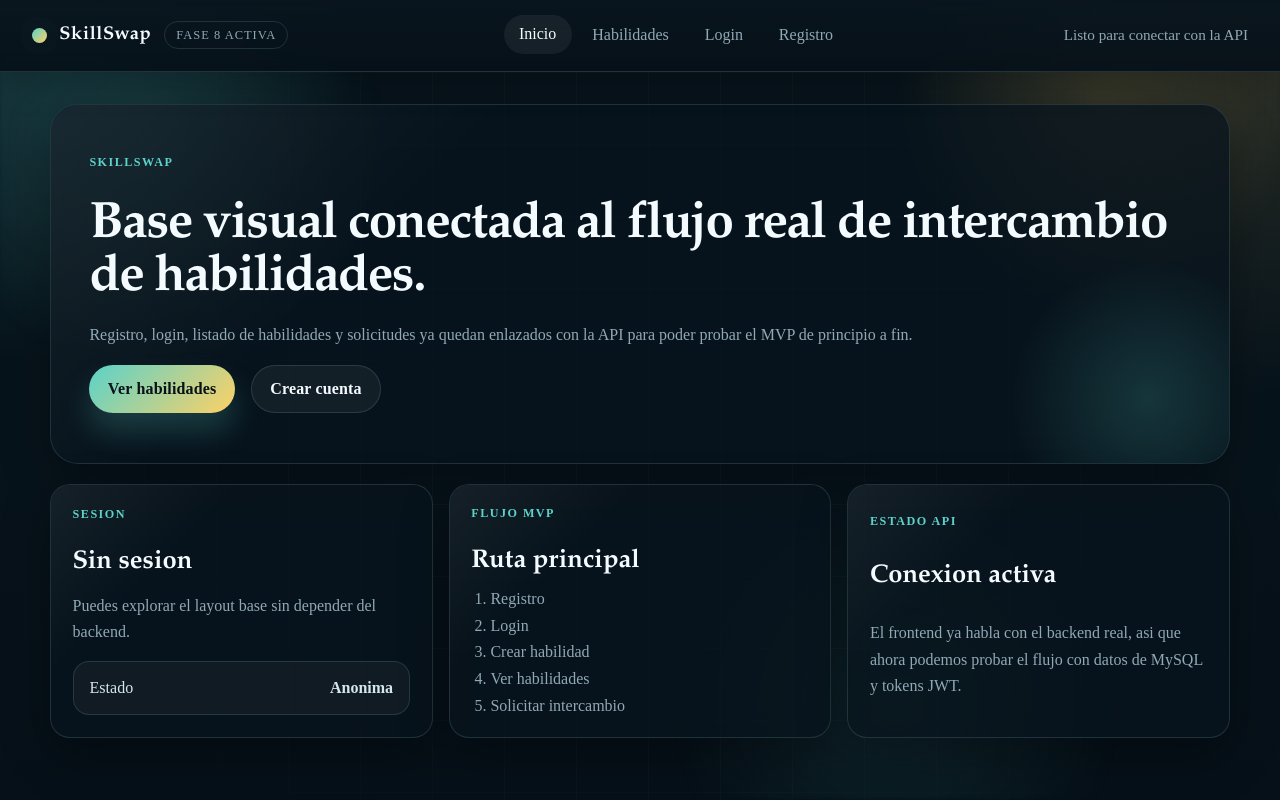
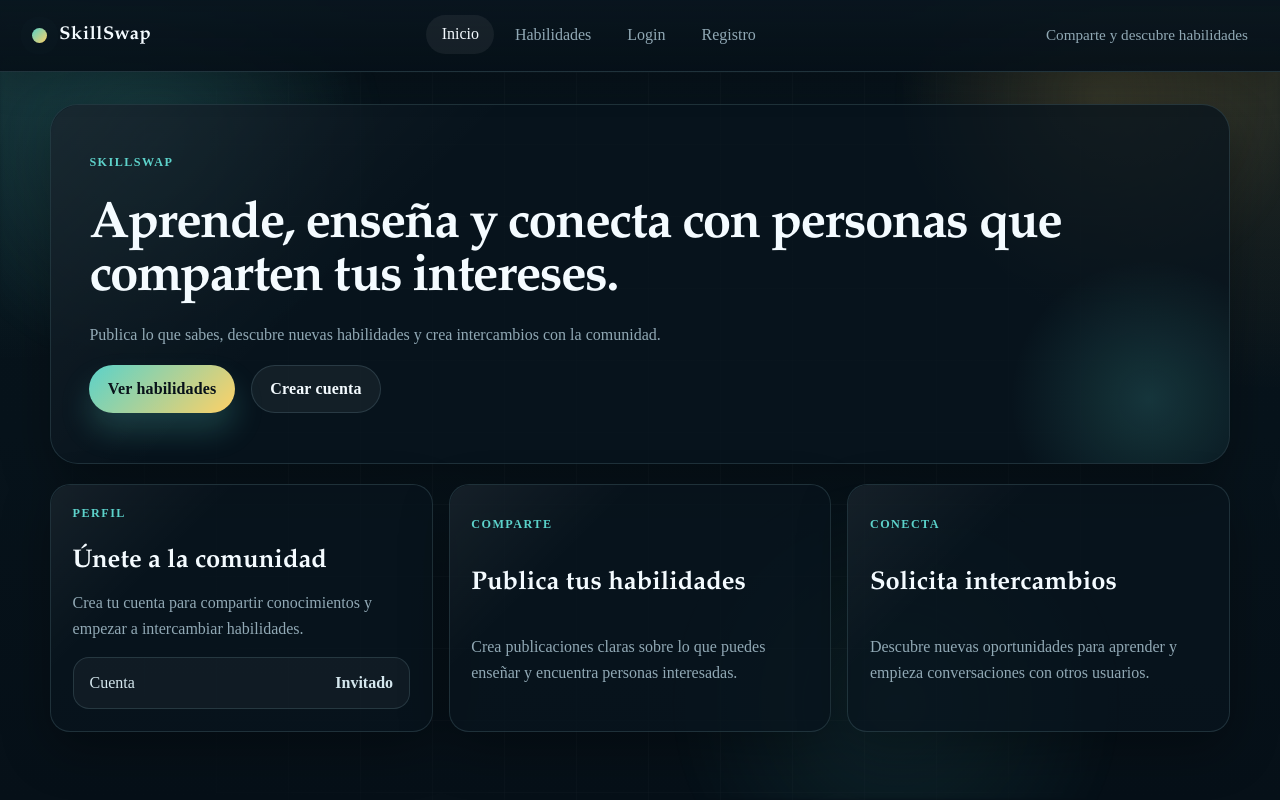
Before and after one commit to Christian-O-dev/SkilSwap-proyect-, a React (Vite) app in the folder frontend/: page / in a window 1280 px wide. Built offline with nearby package versions, Linux system fonts and the light colour scheme.

Commit message:
correccion de errores y mejoras en la interfaz de usuario

```diff
--- a/frontend/src/App.jsx
+++ b/frontend/src/App.jsx
@@ -16,8 +16,8 @@ function App() {
         <main className="app-loading">
           <div className="loading-card">
             <span className="eyebrow">SkillSwap</span>
-            <h1>Cargando experiencia inicial</h1>
-            <p>Preparando la interfaz base y restaurando la sesion local.</p>
+            <h1>Cargando SkillSwap</h1>
+            <p>Preparando tu experiencia.</p>
           </div>
         </main>
       </div>
--- a/frontend/src/components/Navbar.jsx
+++ b/frontend/src/components/Navbar.jsx
@@ -11,7 +11,6 @@ function Navbar() {
           <span className="brand-mark__dot" aria-hidden="true" />
           <span>SkillSwap</span>
         </Link>
-        <span className="brand-tag">fase 8 activa</span>
       </div>
 
       <nav className="topbar__nav" aria-label="Principal">
@@ -54,7 +53,7 @@ function Navbar() {
             </button>
           </>
         ) : (
-          <span className="status-note">Listo para conectar con la API</span>
+          <span className="status-note">Comparte y descubre habilidades</span>
         )}
       </div>
     </header>
--- a/frontend/src/pages/DashboardPage.jsx
+++ b/frontend/src/pages/DashboardPage.jsx
@@ -8,10 +8,9 @@ function DashboardPage() {
     <section className="page dashboard-page">
       <div className="hero-panel hero-panel--wide">
         <span className="eyebrow">SkillSwap</span>
-        <h1>Base visual conectada al flujo real de intercambio de habilidades.</h1>
+        <h1>Aprende, enseña y conecta con personas que comparten tus intereses.</h1>
         <p className="lead">
-          Registro, login, listado de habilidades y solicitudes ya quedan enlazados con la API
-          para poder probar el MVP de principio a fin.
+          Publica lo que sabes, descubre nuevas habilidades y crea intercambios con la comunidad.
         </p>
 
         <div className="action-row">
@@ -32,37 +31,32 @@ function DashboardPage() {
 
       <div className="dashboard-grid">
         <article className="card info-card">
-          <span className="eyebrow">Sesion</span>
-          <h2>{token ? 'Usuario activo' : 'Sin sesion'}</h2>
+          <span className="eyebrow">Perfil</span>
+          <h2>{token ? 'Bienvenido de nuevo' : 'Únete a la comunidad'}</h2>
           <p className="muted">
             {token
-              ? `Hola, ${user?.username ?? 'skillmate'}. Ya puedes navegar por la base de la app.`
-              : 'Puedes explorar el layout base sin depender del backend.'}
+              ? `Hola, ${user?.username ?? 'skillmate'}. Explora habilidades y conecta con nuevas personas.`
+              : 'Crea tu cuenta para compartir conocimientos y empezar a intercambiar habilidades.'}
           </p>
           <div className="key-value">
-            <span>Estado</span>
-            <strong>{token ? 'Activa' : 'Anonima'}</strong>
+            <span>Cuenta</span>
+            <strong>{token ? 'Activa' : 'Invitado'}</strong>
           </div>
         </article>
 
         <article className="card info-card">
-          <span className="eyebrow">Flujo MVP</span>
-          <h2>Ruta principal</h2>
-          <ol className="step-list">
-            <li>Registro</li>
-            <li>Login</li>
-            <li>Crear habilidad</li>
-            <li>Ver habilidades</li>
-            <li>Solicitar intercambio</li>
-          </ol>
+          <span className="eyebrow">Comparte</span>
+          <h2>Publica tus habilidades</h2>
+          <p className="muted">
+            Crea publicaciones claras sobre lo que puedes enseñar y encuentra personas interesadas.
+          </p>
         </article>
 
         <article className="card info-card">
-          <span className="eyebrow">Estado API</span>
-          <h2>Conexion activa</h2>
+          <span className="eyebrow">Conecta</span>
+          <h2>Solicita intercambios</h2>
           <p className="muted">
-            El frontend ya habla con el backend real, asi que ahora podemos probar el flujo con
-            datos de MySQL y tokens JWT.
+            Descubre nuevas oportunidades para aprender y empieza conversaciones con otros usuarios.
           </p>
         </article>
       </div>
--- a/frontend/src/pages/LoginPage.jsx
+++ b/frontend/src/pages/LoginPage.jsx
@@ -34,24 +34,24 @@ function LoginPage() {
   return (
     <section className="page page--split">
       <div className="hero-panel">
-        <span className="eyebrow">Acceso rapido</span>
-        <h1>Entra y sigue el flujo del MVP sin perder contexto.</h1>
+        <span className="eyebrow">Bienvenido</span>
+        <h1>Accede a tu cuenta y sigue aprendiendo con la comunidad.</h1>
         <p>
-          Esta pantalla ya inicia sesion contra la API real y guarda el token para seguir
-          navegando por la app.
+          Entra para gestionar tus habilidades, descubrir nuevos perfiles y solicitar
+          intercambios.
         </p>
 
         <ul className="bullet-list">
-          <li>Sesiones guardadas en localStorage.</li>
-          <li>Formulario listo para conectar con la API.</li>
-          <li>Navegacion directa hacia dashboard y habilidades.</li>
+          <li>Publica lo que sabes.</li>
+          <li>Encuentra personas con intereses afines.</li>
+          <li>Organiza tus intercambios en un solo lugar.</li>
         </ul>
       </div>
 
       <div className="card auth-card">
         <span className="eyebrow">Login</span>
         <h2>Iniciar sesion</h2>
-        <p className="muted">Usa tu email y password para entrar en la experiencia base.</p>
+        <p className="muted">Usa tu email y contraseña para entrar en SkillSwap.</p>
 
         <form className="form-stack" onSubmit={handleSubmit}>
           <label className="field">
--- a/frontend/src/pages/RegisterPage.jsx
+++ b/frontend/src/pages/RegisterPage.jsx
@@ -34,25 +34,24 @@ function RegisterPage() {
   return (
     <section className="page page--split">
       <div className="hero-panel hero-panel--accent">
-        <span className="eyebrow">Nuevo usuario</span>
-        <h1>Prepara una cuenta base para probar el flujo completo.</h1>
+        <span className="eyebrow">Nueva cuenta</span>
+        <h1>Crea tu perfil y empieza a compartir lo que sabes.</h1>
         <p>
-          El registro crea usuarios reales en el backend y deja la sesion lista para seguir con el
-          recorrido.
+          Únete a una comunidad donde cada habilidad puede abrir una nueva oportunidad de aprender.
         </p>
 
         <div className="stat-strip">
           <article>
-            <strong>4</strong>
-            <span>pantallas base</span>
+            <strong>Comparte</strong>
+            <span>lo que dominas</span>
           </article>
           <article>
-            <strong>1</strong>
-            <span>router central</span>
+            <strong>Descubre</strong>
+            <span>nuevas habilidades</span>
           </article>
           <article>
-            <strong>1</strong>
-            <span>contexto de sesion</span>
+            <strong>Conecta</strong>
+            <span>con otras personas</span>
           </article>
         </div>
       </div>
@@ -60,7 +59,7 @@ function RegisterPage() {
       <div className="card auth-card">
         <span className="eyebrow">Registro</span>
         <h2>Crear cuenta</h2>
-        <p className="muted">Completa los campos para crear una sesion local de prueba.</p>
+        <p className="muted">Completa los campos para unirte a SkillSwap.</p>
 
         <form className="form-stack" onSubmit={handleSubmit}>
           <label className="field">
--- a/frontend/src/pages/SkillsPage.jsx
+++ b/frontend/src/pages/SkillsPage.jsx
@@ -168,10 +168,10 @@ function SkillsPage() {
       <div className="section-head">
         <div>
           <span className="eyebrow">Habilidades</span>
-          <h1>Listado de habilidades conectado a la API.</h1>
+          <h1>Descubre habilidades para aprender y compartir.</h1>
           <p className="lead">
-            Aqui ya se cargan las habilidades desde el backend y tambien puedes crear nuevas
-            publicaciones y solicitudes.
+            Explora publicaciones de la comunidad, comparte tu experiencia y encuentra tu próximo
+            intercambio.
           </p>
         </div>
 
@@ -207,7 +207,8 @@ function SkillsPage() {
               <span className="eyebrow">Sin datos</span>
               <h2>No hay habilidades cargadas</h2>
               <p className="muted">
-                Cuando la API responda, aqui apareceran las habilidades publicadas desde MySQL.
+                Aún no hay publicaciones disponibles. Sé la primera persona en compartir una
+                habilidad.
               </p>
             </article>
           ) : null}
@@ -216,9 +217,7 @@ function SkillsPage() {
         <aside className="card composer-card">
           <span className="eyebrow">Nueva habilidad</span>
           <h2>Crear una habilidad</h2>
-          <p className="muted">
-            Este formulario guarda la habilidad en MySQL a traves de la API.
-          </p>
+          <p className="muted">Describe lo que puedes enseñar para que otras personas te encuentren.</p>
 
           <form className="form-stack" onSubmit={handleCreateSkill}>
             <label className="field">
@@ -279,11 +278,9 @@ function SkillsPage() {
 
           {selectedSkill ? (
             <div className="request-box">
-              <span className="eyebrow">Solicitud preparada</span>
+              <span className="eyebrow">Habilidad seleccionada</span>
               <strong>{selectedSkill.title}</strong>
-              <p className="muted">
-                La tarjeta seleccionada puede enviarse como solicitud real desde esta pantalla.
-              </p>
+              <p className="muted">Puedes solicitar este intercambio cuando quieras.</p>
             </div>
           ) : null}
 
@@ -303,7 +300,7 @@ function SkillsPage() {
           ) : (
             <div className="request-box">
               <span className="eyebrow">Solicitudes</span>
-              <p className="muted">Inicia sesion para listar y crear solicitudes desde la API.</p>
+              <p className="muted">Inicia sesión para ver tus solicitudes y crear nuevos intercambios.</p>
             </div>
           )}
         </aside>
```
Also changed, not shown: 1 other file (tests, documents, lock files or other folders).
